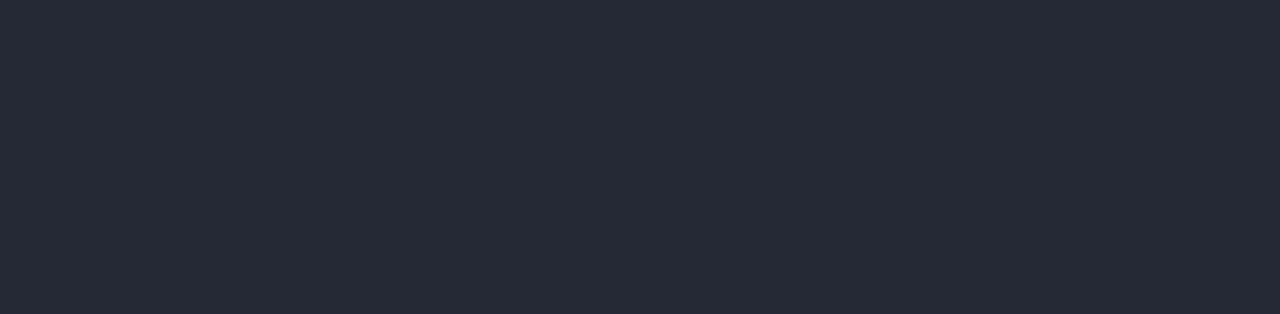
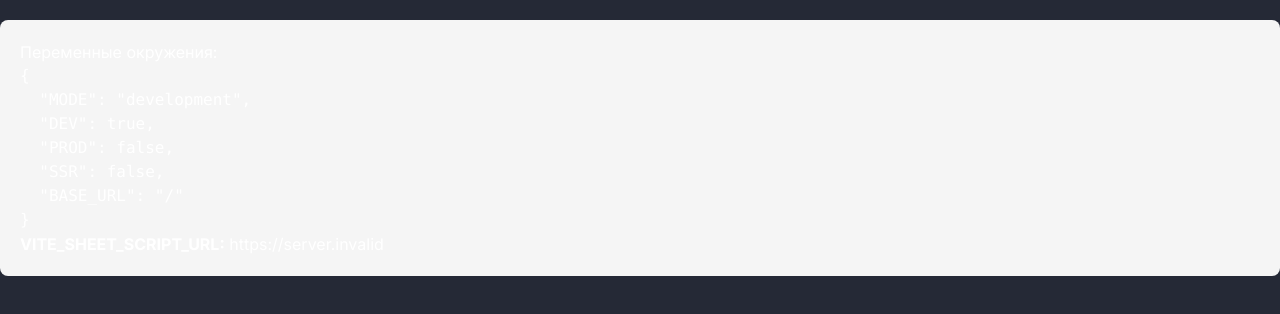
Before and after one commit to Anu2biZ/TodaAnketa, a Vue app: page /dev in a window 1280 px wide. Before the commit this address had no page. Shown: the top 314 px of the page. Built offline with nearby package versions, Linux system fonts and the light colour scheme; no server answers.

Commit message:
Add dev page

```diff
--- a/src/App.vue
+++ b/src/App.vue
@@ -1,5 +1,7 @@
 <template>
   <div class="min-h-screen">
+
+
     <router-view></router-view>
   </div>
 </template>
--- a/src/router/index.js
+++ b/src/router/index.js
@@ -20,6 +20,11 @@
       path: '/onboarding',
       name: 'onboarding',
       component: OnboardingView
+    },
+    {
+      path: '/dev',
+      name: 'dev',
+      component: () => import('../views/DevPage.vue')
     }
   ]
 })
--- /dev/null
+++ b/src/views/DevPage.vue
@@ -0,0 +1,32 @@
+<template>
+  <div class="env-debug">
+    <h2>Переменные окружения:</h2>
+    <pre>{{ envVars }}</pre>
+    <p><strong>VITE_SHEET_SCRIPT_URL:</strong> {{ scriptUrl || 'Не установлено' }}</p>
+  </div>
+</template>
+
+<script>
+export default {
+  name: 'EnvDebug',
+  data() {
+    return {
+      envVars: JSON.stringify(import.meta.env, null, 2),
+      scriptUrl: import.meta.env.VITE_SHEET_SCRIPT_URL
+    };
+  }
+};
+</script>
+
+<style scoped>
+.env-debug {
+  padding: 20px;
+  background-color: #f5f5f5;
+  border-radius: 8px;
+  margin: 20px 0;
+}
+pre {
+  white-space: pre-wrap;
+  word-break: break-all;
+}
+</style>
```
